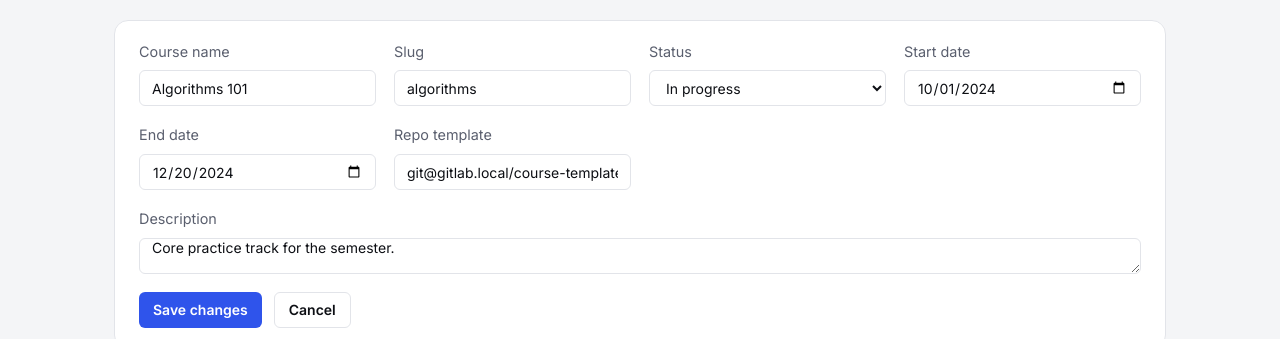
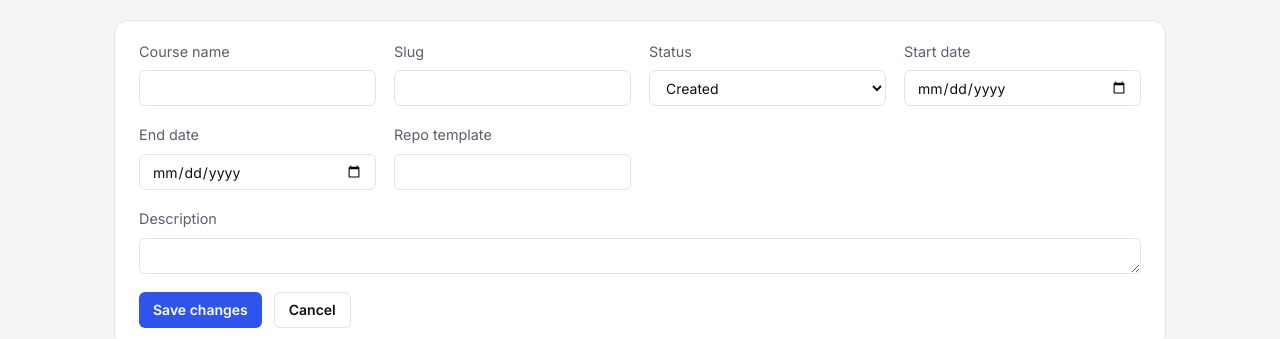
Before and after one commit to fsctask-dev/fcstask-frontend, a React app: page /course/create/edit in a window 1280 px wide. Shown: the part 196-535 px from the top of the page. Built offline with nearby package versions, Linux system fonts and the light colour scheme; no server answers; the HTML template or start-up script is replaced by a standard one.

Commit message:
working handlers createCourse & updateCourse

```diff
--- a/src/components/CourseForm.tsx
+++ b/src/components/CourseForm.tsx
@@ -5,11 +5,13 @@ interface CourseFormProps {
   form: CourseFormState
   onChange: <K extends keyof CourseFormState>(key: K, value: CourseFormState[K]) => void
   submitLabel: string
+  onSubmit: () => void | Promise<void>
+  loading?: boolean
 }
 
-export function CourseForm({ form, onChange, submitLabel }: CourseFormProps) {
+export function CourseForm({ form, onChange, submitLabel, onSubmit, loading }: CourseFormProps) {
   return (
-    <form className="course-form" onSubmit={(event) => event.preventDefault()}>
+    <form className="course-form" onSubmit={onSubmit}>
       <label>
         Course name
         <input
@@ -75,8 +77,8 @@ export function CourseForm({ form, onChange, submitLabel }: CourseFormProps) {
         />
       </label>
       <div className="course-form__actions">
-        <button className="btn" type="submit">
-          {submitLabel}
+        <button className="btn" type="submit" disabled={loading}>
+          {loading ? 'Saving...' : submitLabel}
         </button>
         <button className="btn btn-ghost" type="button">
           Cancel
--- a/src/layouts/MainLayout.tsx
+++ b/src/layouts/MainLayout.tsx
@@ -14,8 +14,8 @@ export function MainLayout() {
   const isCourseRoute = location.pathname.startsWith('/course/')
   const isSignup = location.pathname.startsWith('/signup')  || location.pathname.startsWith('/signin')
   const courseBase = isCourseRoute ? location.pathname.split('/').slice(0, 3).join('/') : ''
-
   const [courses, setCourses] = useState<Course[]>([])
+  const currentCourse = courses.find((c) => c.url === courseBase)
 
   const handleSignOut = async () => {
     await signOut().catch(() => {})
@@ -93,7 +93,7 @@ export function MainLayout() {
               <div className="course-switch__control">
                 <select
                   className="course-switch__select"
-                  defaultValue={courses[0]?.url}
+                  value={currentCourse?.url || courses[0]?.url || ''}
                   onChange={(event) => navigate(event.target.value)}
                 >
                   {courses.map((course) => (
--- a/src/pages/CreateCoursePage.tsx
+++ b/src/pages/CreateCoursePage.tsx
@@ -3,7 +3,7 @@ import { useCourseFormVM } from '../viewmodels/useCourseFormVM'
 import './Pages.css'
 
 export function CreateCoursePage() {
-  const { form, updateField } = useCourseFormVM('create')
+  const { form, updateField, submit, loading } = useCourseFormVM('create')
 
   return (
     <section className="page-grid">
@@ -16,7 +16,7 @@ export function CreateCoursePage() {
       </div>
 
       <div className="panel">
-        <CourseForm form={form} onChange={updateField} submitLabel="Create course" />
+        <CourseForm form={form} onChange={updateField} submitLabel="Create course" onSubmit={submit} loading={loading} />
       </div>
     </section>
   )
--- a/src/pages/EditCoursePage.tsx
+++ b/src/pages/EditCoursePage.tsx
@@ -1,9 +1,18 @@
+import { useEffect } from 'react'
+import { useParams } from 'react-router'
 import { CourseForm } from '../components/CourseForm'
 import { useCourseFormVM } from '../viewmodels/useCourseFormVM'
 import './Pages.css'
 
 export function EditCoursePage() {
-  const { form, updateField } = useCourseFormVM('edit')
+  const { courseId } = useParams<{ courseId: string }>()
+  const { form, updateField, submit, loading, loadCourse } = useCourseFormVM('edit')
+
+  useEffect(() => {
+    if (courseId) {
+      loadCourse(courseId)
+    }
+  }, [courseId])
 
   return (
     <section className="page-grid">
@@ -16,7 +25,7 @@ export function EditCoursePage() {
       </div>
 
       <div className="panel">
-        <CourseForm form={form} onChange={updateField} submitLabel="Save changes" />
+        <CourseForm form={form} onChange={updateField} submitLabel="Save changes" onSubmit={submit} loading={loading} />
       </div>
     </section>
   )
--- a/src/viewmodels/useCourseFormVM.ts
+++ b/src/viewmodels/useCourseFormVM.ts
@@ -1,4 +1,5 @@
 import { useState } from 'react'
+import { createCourse, updateCourse } from '../api/endpoints'
 
 export interface CourseFormState {
   name: string
@@ -12,24 +13,88 @@ export interface CourseFormState {
 
 export function useCourseFormVM(mode: 'create' | 'edit') {
   const [form, setForm] = useState<CourseFormState>({
-    name: mode === 'create' ? '' : 'Algorithms 101',
-    slug: mode === 'create' ? '' : 'algorithms',
-    status: mode === 'create' ? 'created' : 'in_progress',
-    startDate: '2024-10-01',
-    endDate: '2024-12-20',
-    repoTemplate: mode === 'create' ? '' : 'git@gitlab.local/course-template.git',
-    description: 'Core practice track for the semester.',
+    name: '',
+    slug: '',
+    status: 'created',
+    startDate: '',
+    endDate: '',
+    repoTemplate: '',
+    description: '',
   })
-
+  const [loading, setLoading] = useState(false)
+  const [error, setError] = useState<string | null>(null)
+  const [courseId, setCourseId] = useState<string | null>(null)
   const updateField = <K extends keyof CourseFormState>(key: K, value: CourseFormState[K]) => {
     setForm((current) => ({
       ...current,
       [key]: value,
     }))
   }
+  const submit = async (): Promise<void> => {
+    setLoading(true)
+    setError(null)
+    try {
+      if (mode === 'create') {
+        const result = await createCourse({
+          name: form.name,
+          slug: form.slug,
+          status: form.status,
+          startDate: form.startDate,
+          endDate: form.endDate,
+          repoTemplate: form.repoTemplate,
+          description: form.description,
+        })
+        setCourseId(result.id)
+      } else {
+        if (!courseId) {
+          setError('Course ID not set')
+          return
+        }
+        await updateCourse(courseId, {
+          name: form.name,
+          status: form.status,
+          startDate: form.startDate,
+          endDate: form.endDate,
+          repoTemplate: form.repoTemplate,
+          description: form.description,
+        })
+      }
+    } catch (err: any) {
+      setError(err.message || 'Failed to save course')
+    } finally {
+      setLoading(false)
+    }
+  }
+  const loadCourse = async (id: string) => {
+    const { getCourse } = await import('../api/endpoints')
+    setLoading(true)
+    setError(null)
+    try {
+      const course = await getCourse(id)
+      setCourseId(id)
+      setForm({
+        name: course.name,
+        slug: course.slug || '',
+        status: (course.status as CourseFormState['status']) || 'created',
+        startDate: course.start_date ? course.start_date.split('T')[0] : '',
+        endDate: course.end_date ? course.end_date.split('T')[0] : '',
+        repoTemplate: course.repo_template || '',
+        description: course.description || '',
+      })
+    } catch (err: any) {
+      setError(err.message || 'Failed to load course')
+    } finally {
+      setLoading(false)
+    }
+  }
 
   return {
     form,
     updateField,
+    submit,
+    loading,
+    error,
+    loadCourse,
+    setForm,
   }
 }
```
Also changed, not shown: src/api/endpoints.ts (+4 -3 lines).
